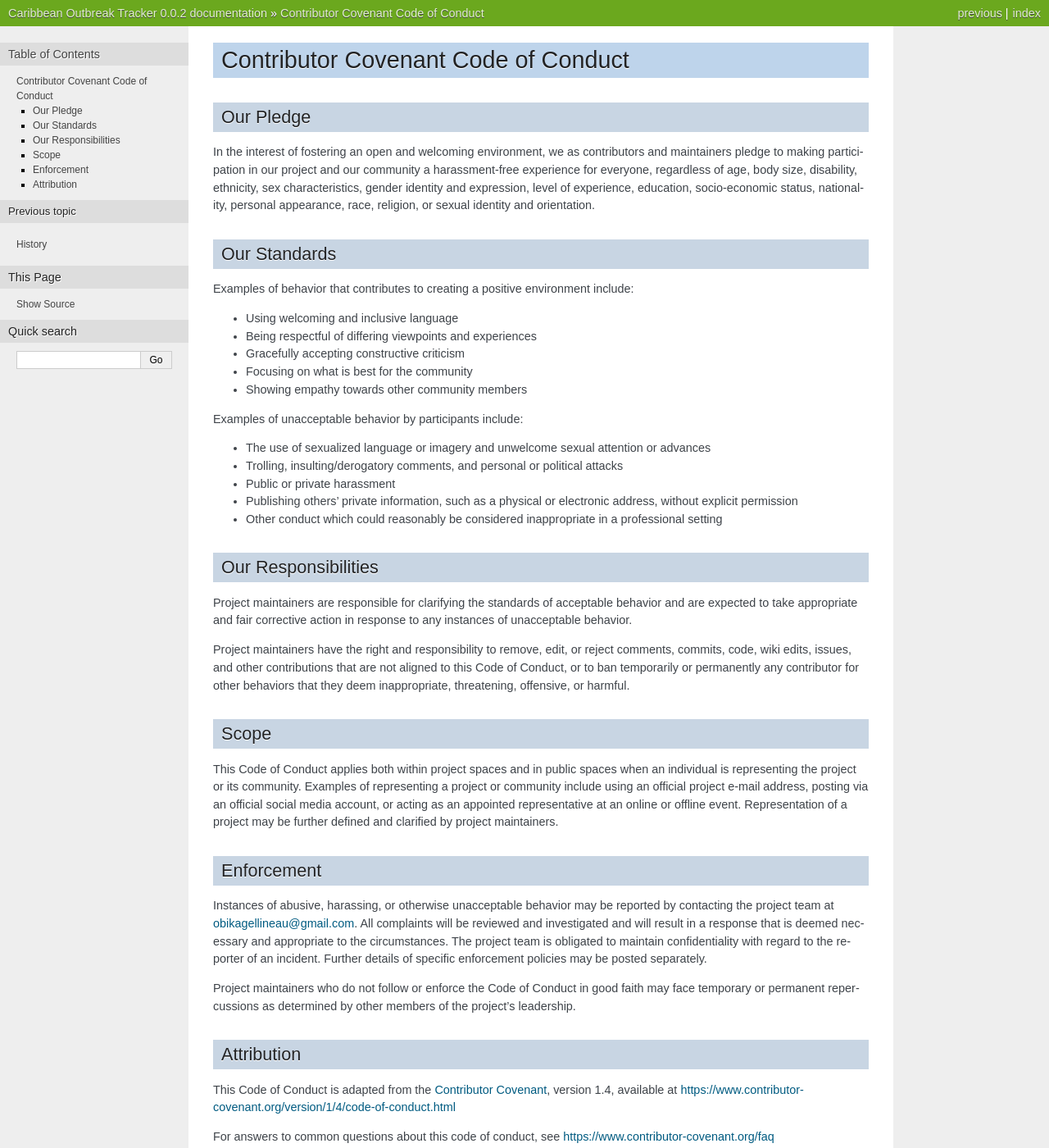
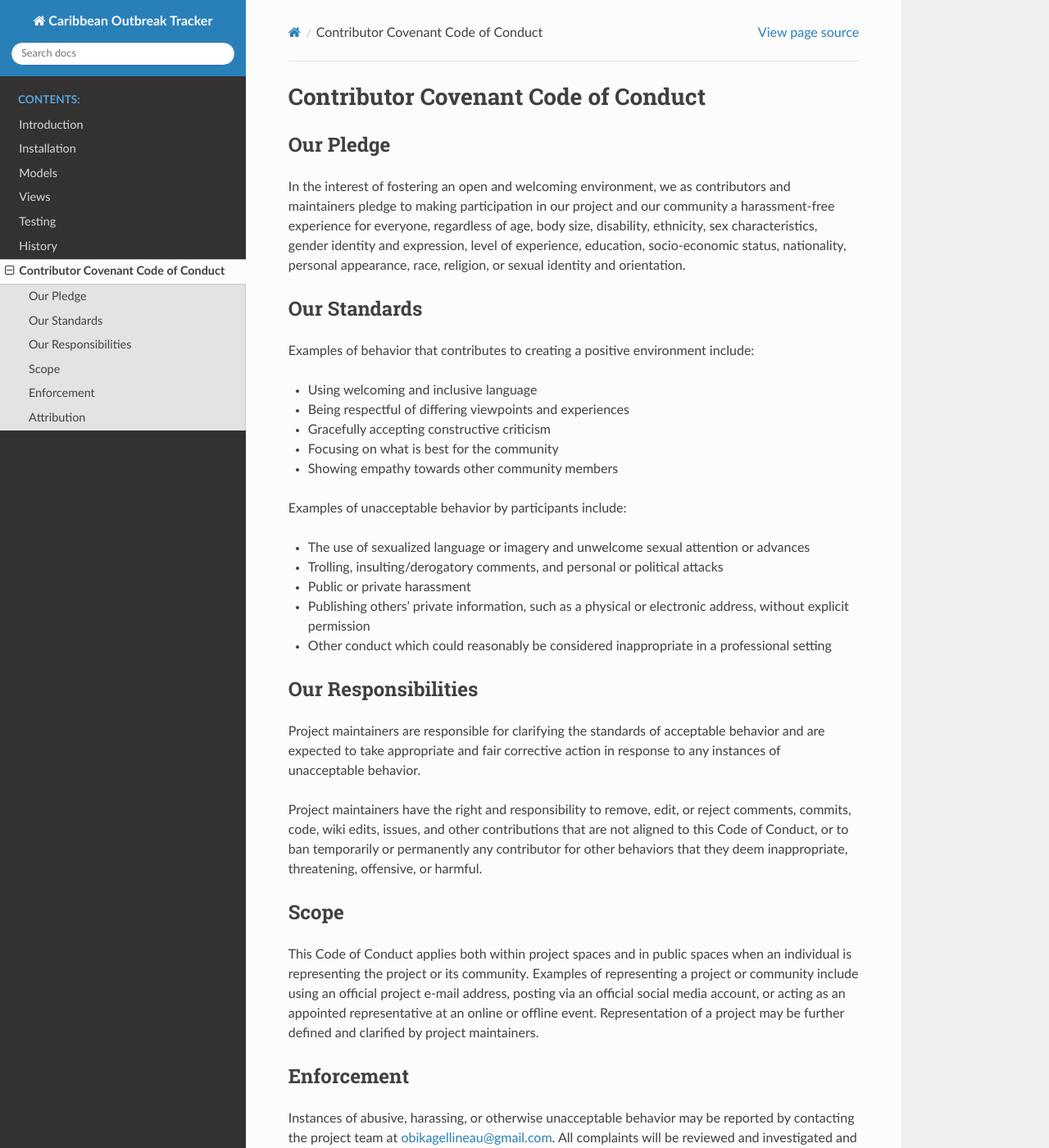
Before and after one commit to obikag/caribbean-outbreak-tracker, a Sphinx documentation site: the page built from docs/source/code_of_conduct.rst, in a window 1280 px wide and 1400 px high. Shown: the whole window at 82% size. Built offline with Sphinx 7.4.7 and the Read the Docs theme 2.0.0, drawn with Linux system fonts in a browser that asks for light colours; some of the changed text lies outside the part shown.

Commit message:
Updated Docs

```diff
--- /dev/null
+++ b/docs/requirements_docs.txt
@@ -0,0 +1 @@
+sphinx_rtd_theme
--- a/docs/source/conf.py
+++ b/docs/source/conf.py
@@ -13,7 +13,7 @@
 # import os
 # import sys
 # sys.path.insert(0, os.path.abspath('.'))
-
+import sphinx_rtd_theme
 
 # -- Project information -----------------------------------------------------
 
@@ -33,6 +33,7 @@ master_doc = 'index'
 # extensions coming with Sphinx (named 'sphinx.ext.*') or your custom
 # ones.
 extensions = [
+    'sphinx_rtd_theme',
 ]
 
 # Add any paths that contain templates here, relative to this directory.
@@ -49,7 +50,7 @@ exclude_patterns = []
 # The theme to use for HTML and HTML Help pages.  See the documentation for
 # a list of builtin themes.
 #
-html_theme = 'nature'
+html_theme = 'sphinx_rtd_theme'
 
 # Add any paths that contain custom static files (such as style sheets) here,
 # relative to this directory. They are copied after the builtin static files,
--- a/docs/source/index.rst
+++ b/docs/source/index.rst
@@ -9,7 +9,11 @@ Welcome to Caribbean Outbreak Tracker's documentation!
 .. toctree::
    :caption: Contents:
 
-   intro
+   introduction
+   installation
+   models
+   views
+   testing
    history
    code_of_conduct
 
--- a/docs/source/intro.rst
+++ b/docs/source/introduction.rst
@@ -4,8 +4,3 @@ Introduction
 Django package for tracking pandemic outbreaks in the Caribbean. Based on previous project for tracking COVID-19 across the Caribbean (`<https://github.com/obikag/caribbean-virus-tracker/>`__).
 
 Website based on this project can be found here: `<https://caribbeanvirustracker.com/>`__.
-
-Installation
-------------
-
-Coming soon
--- /dev/null
+++ b/docs/source/testing.rst
@@ -0,0 +1,4 @@
+Testing
+=======
+
+Coming Soon
--- /dev/null
+++ b/docs/source/views.rst
@@ -0,0 +1,4 @@
+Views
+=====
+
+Documentation coming Soon.
```
Also changed, not shown: README.md (+5 -1 lines), docs/source/installation.rst (added, +58 -0 lines), docs/source/models.rst (added, +33 -0 lines).
